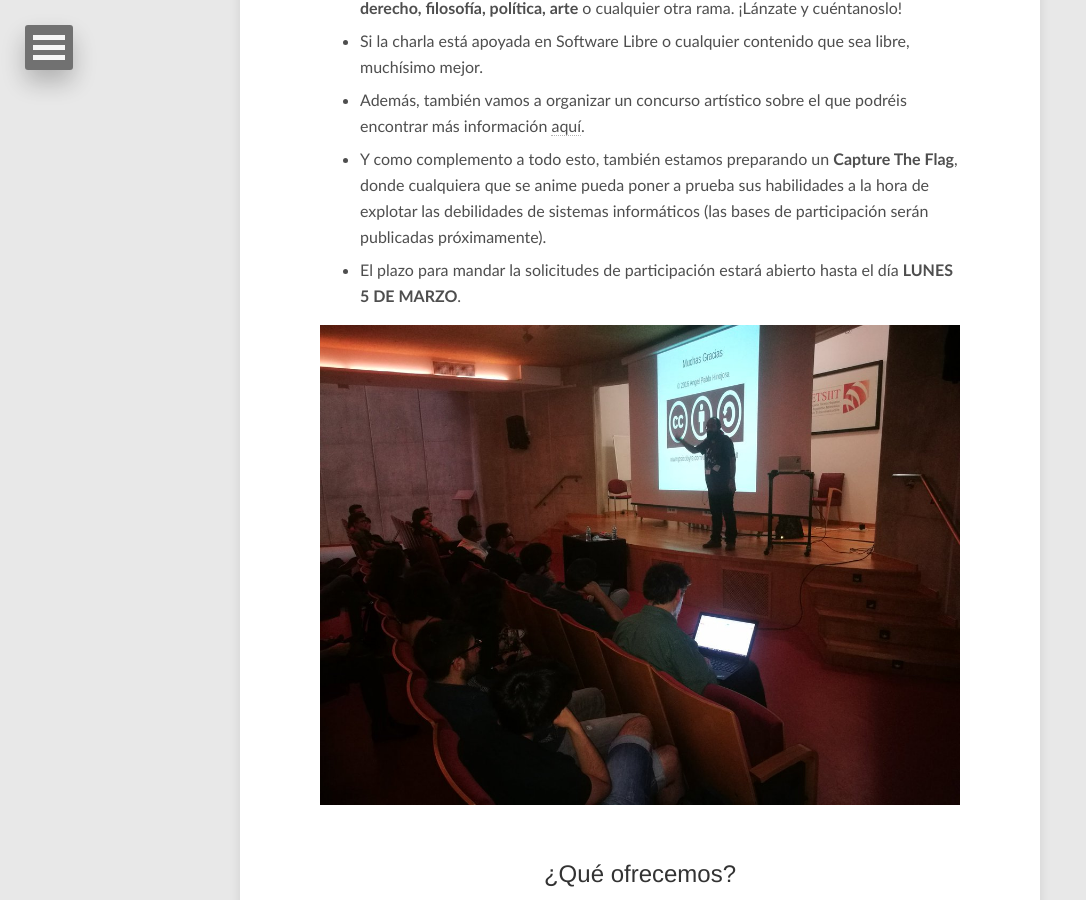
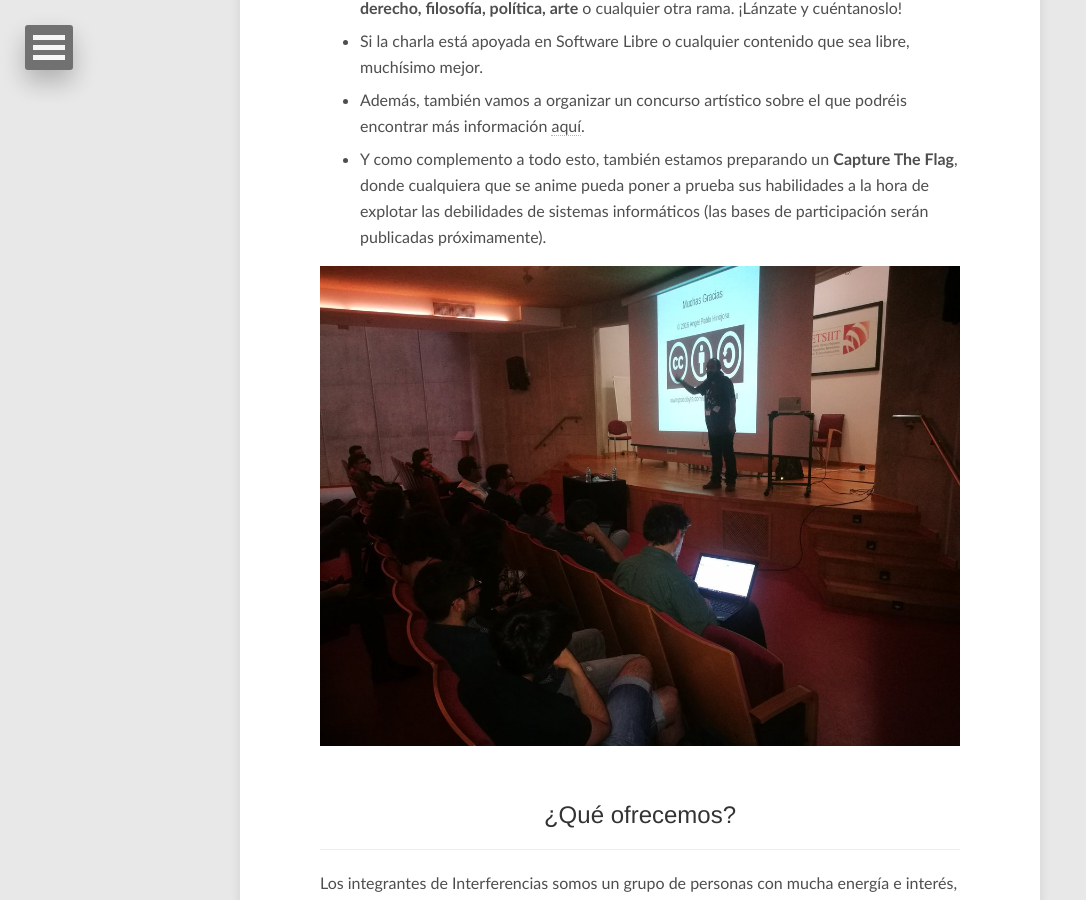
Before and after one commit to Interferencias/interferencias.github.io, a Jekyll site: the page built from _pages/jasyp/jasyp.md, in a window 1280 px wide and 900 px high, scrolled down 1723 px. Shown: the whole window, without its empty margins (0-1086 px from the left). Built offline with Jekyll 4.4.1, drawn with Linux system fonts in a browser that asks for light colours; nearby versions of some CDN libraries.

Commit message:
Elimina fecha fin C4P

```diff
--- a/_pages/jasyp/jasyp.md
+++ b/_pages/jasyp/jasyp.md
@@ -27,7 +27,6 @@ En este 2018 pretendemos lanzar la segunda edición de este evento, donde espera
 - Si la charla está apoyada en Software Libre o cualquier contenido que sea libre, muchísimo mejor.
 - Además, también vamos a organizar un concurso artístico sobre el que podréis encontrar más información [aquí]({{ site.url }}/jasyp/concurso/).
 - Y como complemento a todo esto, también estamos preparando un **Capture The Flag**, donde cualquiera que se anime pueda poner a prueba sus habilidades a la hora de explotar las debilidades de sistemas informáticos (las bases de participación serán publicadas próximamente).
-- El plazo para mandar la solicitudes de participación estará abierto hasta el día **LUNES 5 DE MARZO**.
 
 ![cartel_privacidad_etsiit]({{ "/assets/images/jasyp/17/02.jpg" }})
 
```
